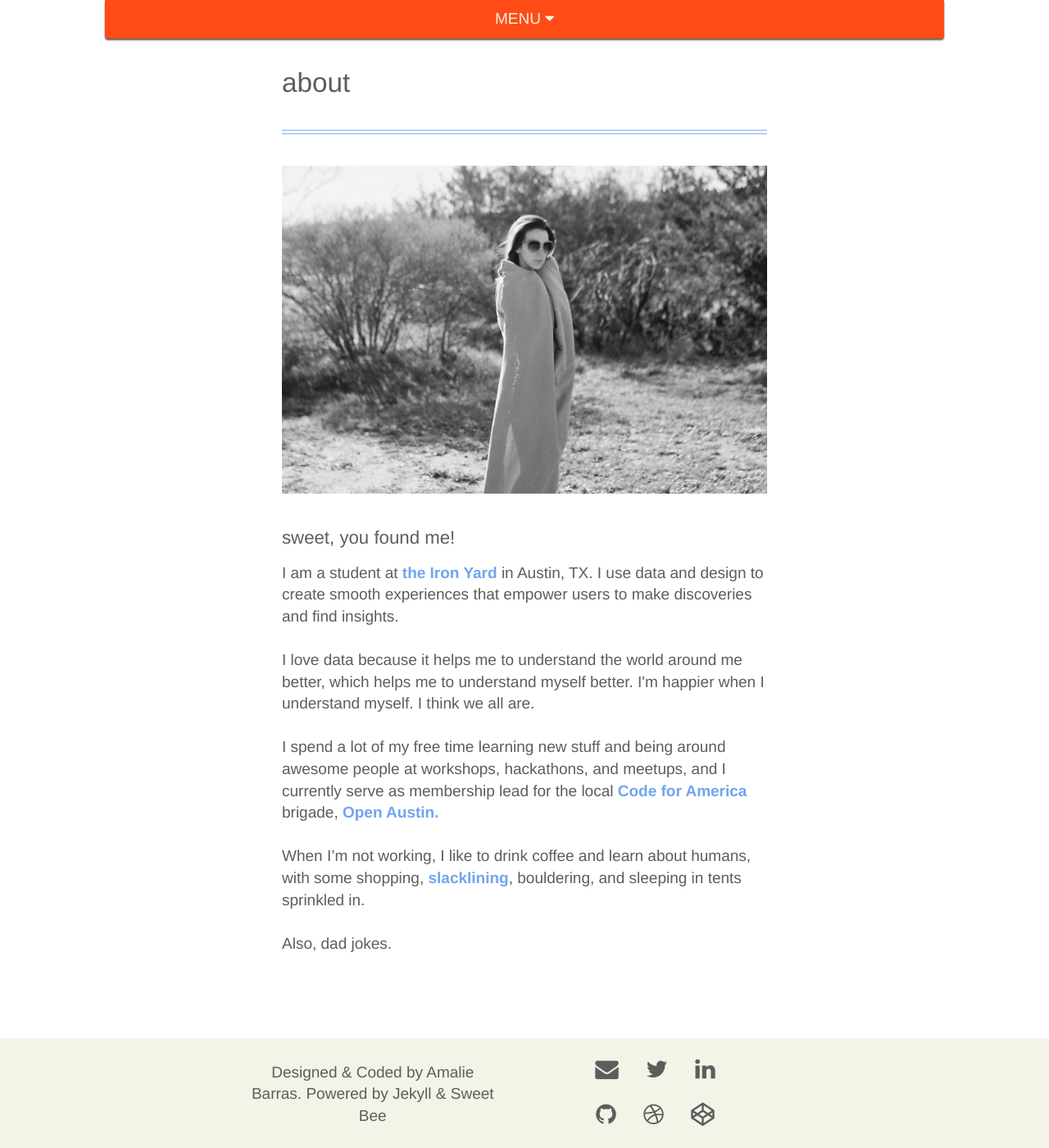
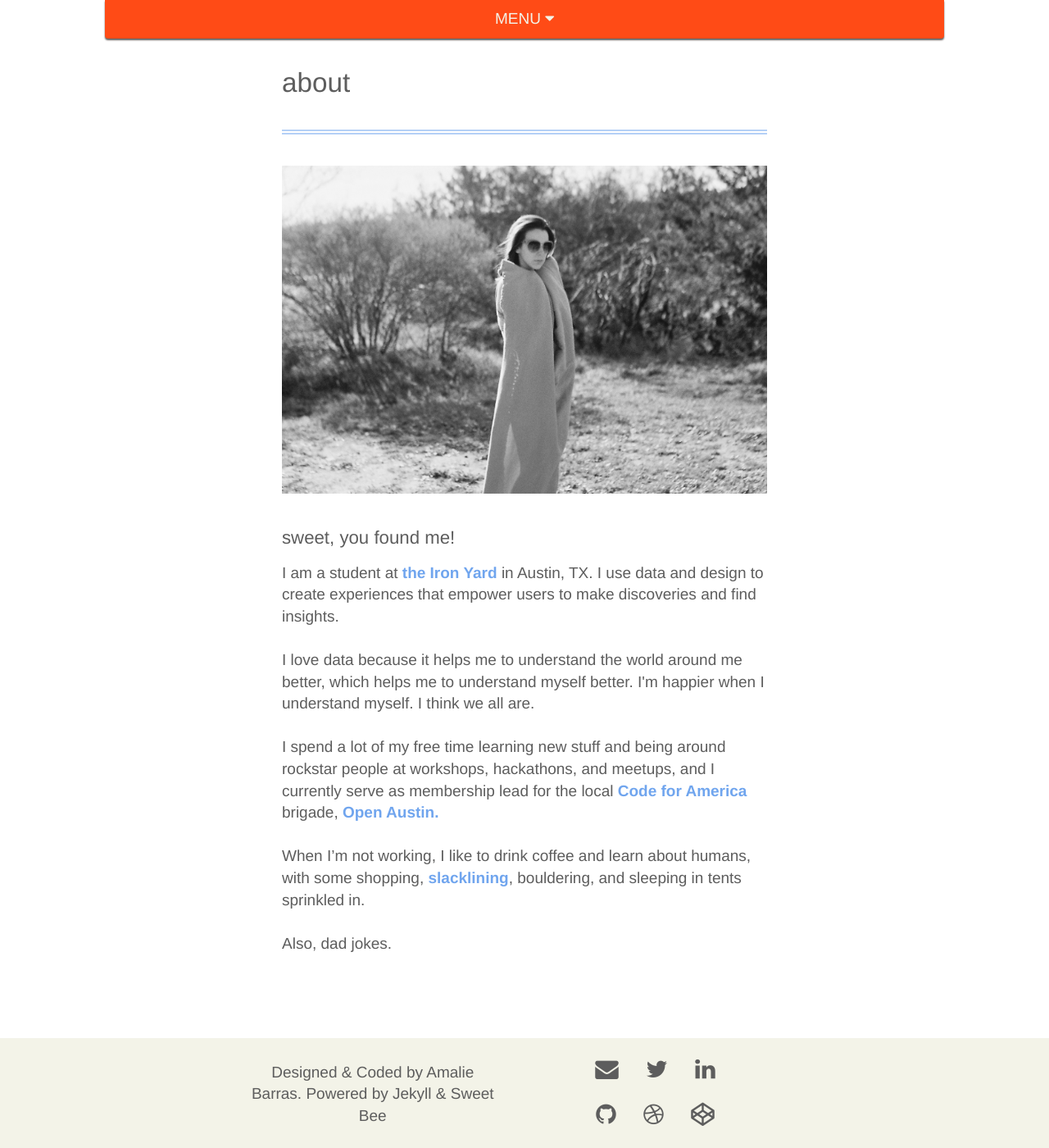
Before and after one commit to amaliebarras/amaliebarras.github.io, a Jekyll site: the page built from 01_index.html, in a window 1280 px wide and 1400 px high, scrolled down 378 px. Shown: the whole window at 82% size. Built offline with Jekyll 4.4.1, drawn with Linux system fonts in a browser that asks for light colours; nearby versions of some CDN libraries.

Commit message:
changing filename

```diff
--- a/01_index.html
+++ b/01_index.html
@@ -26,11 +26,11 @@ permalink: /
 			</div>
 			<div class = "abouttext">
 			<h3>sweet, you found me! </h3>
-			<p>I am a student at <a href = "https://www.theironyard.com/">the Iron Yard</a> in Austin, TX. I use data and design to create smooth experiences that empower users to make discoveries and find insights.
+			<p>I am a student at <a href = "https://www.theironyard.com/">the Iron Yard</a> in Austin, TX. I use data and design to create experiences that empower users to make discoveries and find insights.
 			<br><br>
 			I love data because it helps me to understand the world around me better, which helps me to understand myself better. I'm happier when I understand myself. I think we all are.
 			<br><br>
-			I spend a lot of my free time learning new stuff and being around awesome people at workshops, hackathons, and meetups, and I currently serve as membership lead for the local <a hred = "https://www.codeforamerica.org/brigade/">Code for America</a> brigade, <a href = "https://www.open-austin.org">Open Austin.</a>
+			I spend a lot of my free time learning new stuff and being around rockstar people at workshops, hackathons, and meetups, and I currently serve as membership lead for the local <a hred = "https://www.codeforamerica.org/brigade/">Code for America</a> brigade, <a href = "https://www.open-austin.org">Open Austin.</a>
 			<br><br>
 			When I’m not working, I like to drink coffee and learn about humans, with some shopping, <a href = "https://en.wikipedia.org/wiki/Slacklining">slacklining</a>, bouldering, and sleeping in tents sprinkled in.
 			<br><br>
--- a/css/main.scss
+++ b/css/main.scss
@@ -100,7 +100,7 @@ $on-laptop:        800px;
         height: 200px;
         display: block;
         text-indent: -9999px;
-        background: url(../images/logocolor.svg) center;
+        background: url(/images/logocolor.svg) center;
         background-size: 300px 200px;
         background-repeat: no-repeat;
     }
```
Also changed, not shown: 02_work/index.html (renamed from 02_work.html, +5 -5 lines), 02_work/restaurant-redesign.md (added, +6 -0 lines), _layouts/piece.html (added), work/restaurant-redesign.html (deleted).
